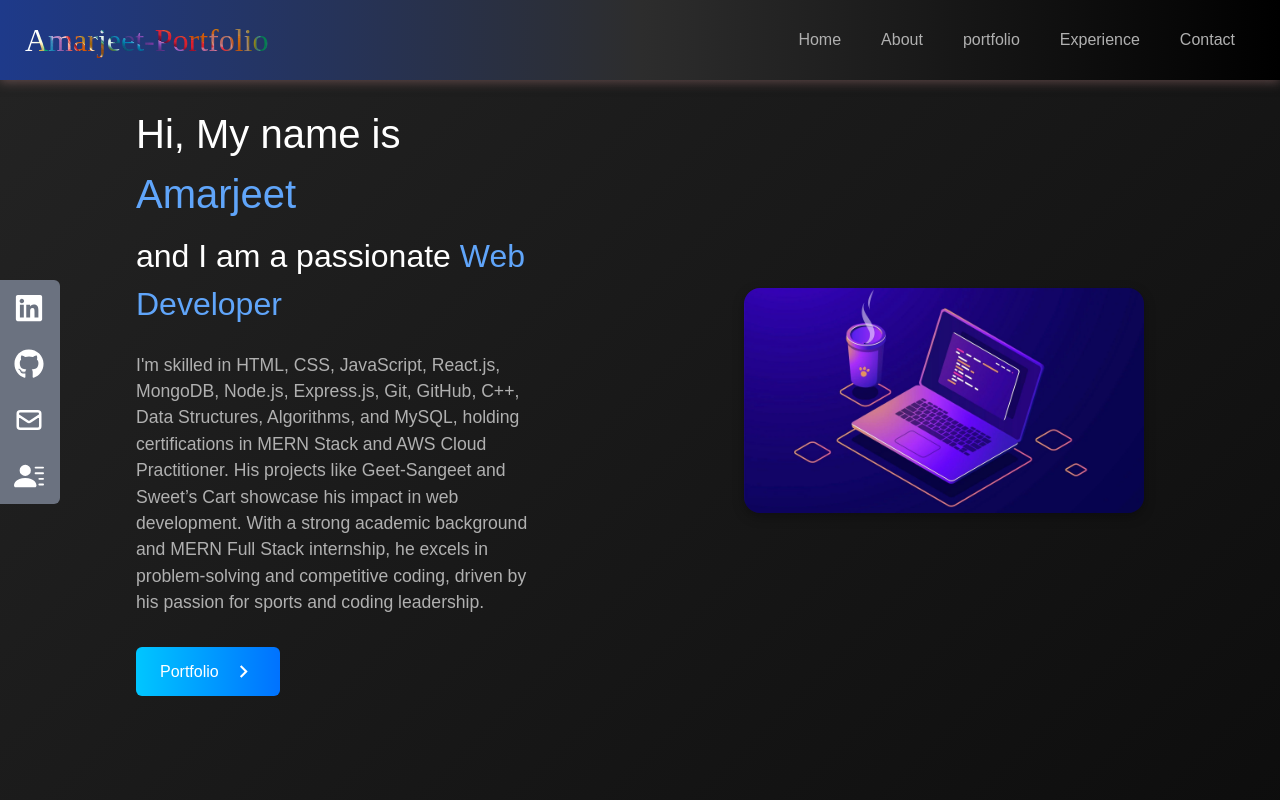
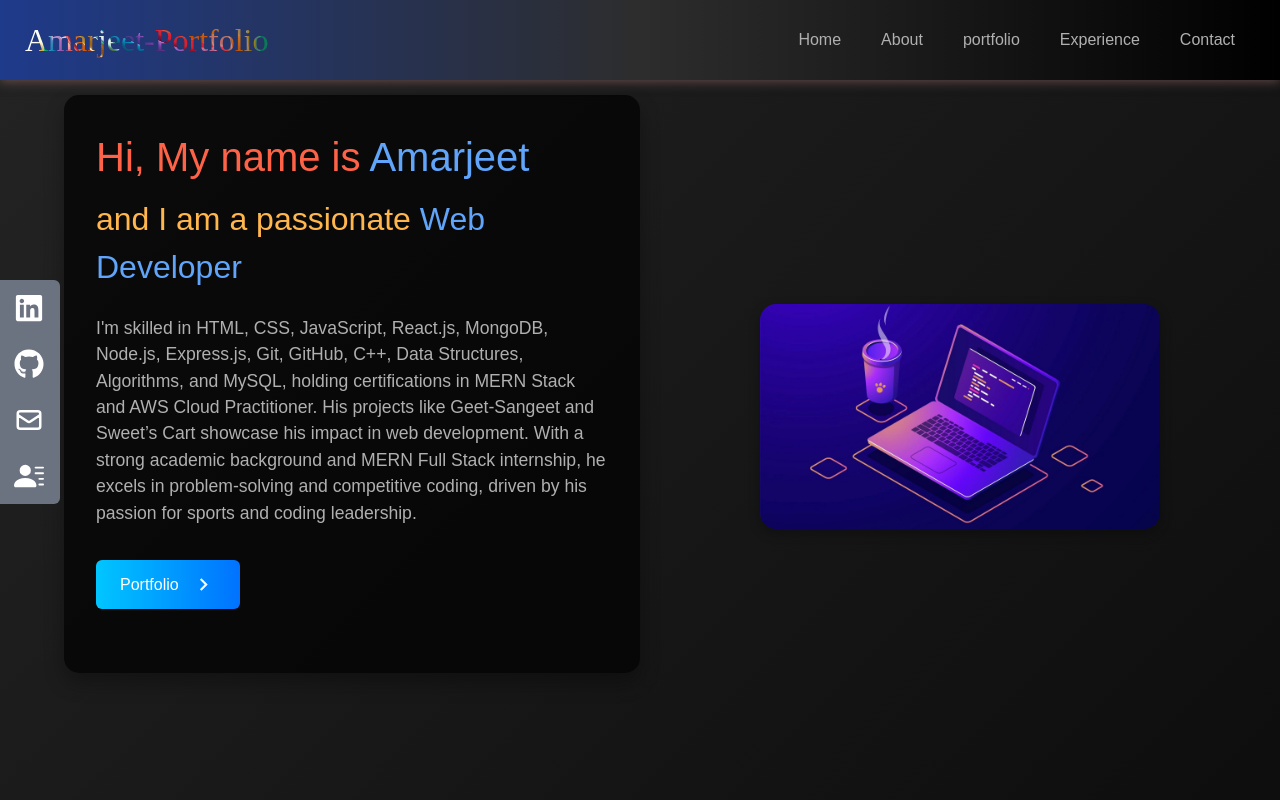
Before and after one commit to Amarjeet113/React-Portfolio, a React (Create React App) app: page / in a window 1280 px wide. Shown: the top 800 px of the page. Built offline with nearby package versions, Linux system fonts and the light colour scheme.

Commit message:
Update Home.css

```diff
--- a/src/components/Home.css
+++ b/src/components/Home.css
@@ -25,6 +25,7 @@ body {
   align-items: center;
   justify-content: center;
   padding: 2rem;
+  box-sizing: border-box;
 }
 
 .content-wrapper {
@@ -33,21 +34,28 @@ body {
   flex-direction: column;
   align-items: center;
   text-align: center;
-  margin-top: 2rem;
+  margin: 2rem;
+  padding: 2rem;
+  background: rgba(0, 0, 0, 0.7);
+  border-radius: 15px;
+  box-shadow: 0 10px 20px rgba(0, 0, 0, 0.3);
 }
 
 .text-section {
-  max-width: 400px;
+  max-width: 600px;
+  margin-bottom: 2rem;
 }
 
 .text-section h1 {
   font-size: 2.5rem;
   margin-bottom: 0.5rem;
+  color: #ff6347;
 }
 
 .text-section h2 {
   font-size: 2rem;
   margin-bottom: 1.5rem;
+  color: #ffb74d;
 }
 
 .description {
@@ -70,12 +78,13 @@ body {
   color: white;
   border-radius: 0.375rem;
   cursor: pointer;
-  transition: background 0.3s ease, color 0.3s ease;
+  transition: background 0.3s ease, transform 0.3s ease;
   text-decoration: none;
 }
 
 .portfolio-button:hover {
   background: linear-gradient(to right, #0072ff, #00c6ff);
+  transform: scale(1.05);
 }
 
 .arrow-icon {
@@ -94,10 +103,15 @@ body {
 .hero-image {
   border-radius: 1rem;
   box-shadow: 0 4px 12px rgba(0, 0, 0, 0.3);
-  width: 80%;
+  width: 100%;
   max-width: 400px;
   height: auto;
   margin-top: 2rem;
+  transition: transform 0.3s ease;
+}
+
+.hero-image:hover {
+  transform: scale(1.05);
 }
 
 @media (min-width: 500px) {
@@ -107,6 +121,7 @@ body {
 
   .image-section {
     margin-left: 0;
+    margin-top: 2rem;
   }
 }
 
@@ -120,8 +135,7 @@ body {
   .content-wrapper {
     flex: 1;
     text-align: left;
-    margin-top: 0;
-    margin-right: 2rem;
+    margin: 0 2rem 2rem 0;
   }
 
   .image-section {
@@ -129,18 +143,17 @@ body {
     display: flex;
     align-items: center;
     justify-content: center;
-    margin-left: 0;
+    margin-top: 0;
   }
 
   .hero-image {
     width: 100%;
     max-width: 400px;
-    margin-top: 0;
   }
 }
 
 @media (min-width: 1024px) {
   .content-wrapper {
-    margin-right: 4rem;
+    margin: 0 4rem 2rem 0;
   }
 }
```
